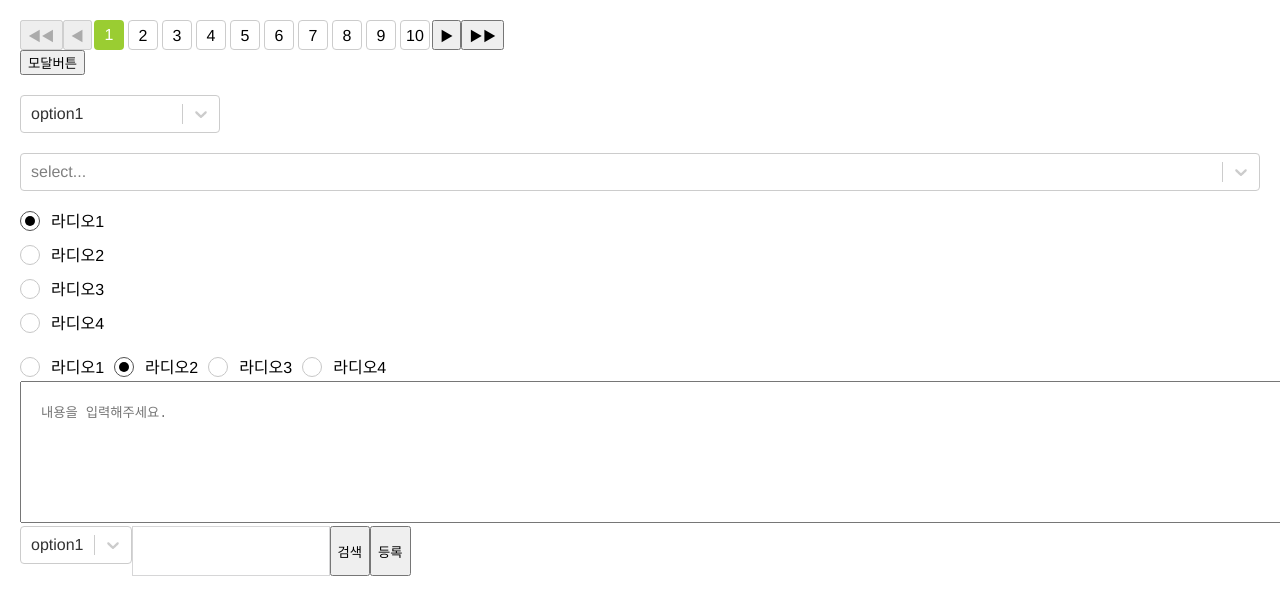
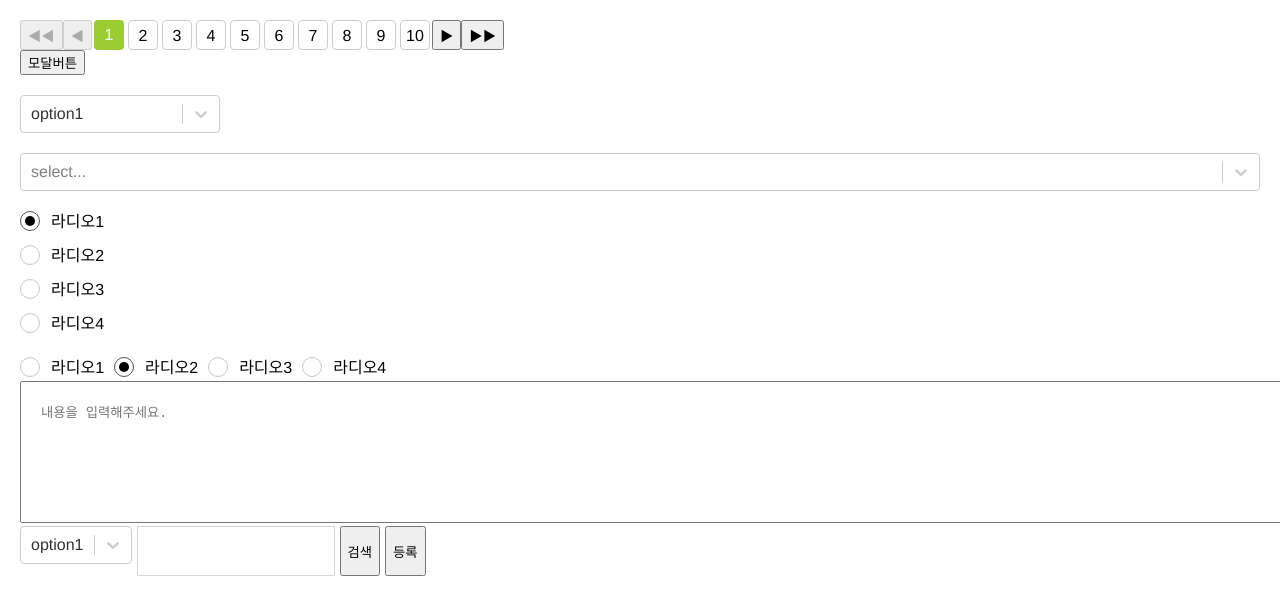
Before and after one commit to kyung-doo/kice, a React (Create React App) app: page /testpage in a window 1280 px wide. Shown: the top 614 px of the page. Built offline with nearby package versions, Linux system fonts and the light colour scheme.

Commit message:
select 높이 수정

```diff
--- a/src/components/BoardSearch.tsx
+++ b/src/components/BoardSearch.tsx
@@ -34,9 +34,9 @@ const BoardSearch: FC<Props & {as?: any}> = ({
 
    return (
       <Styled.BoardSearch>
-         <Select options={options} defaultValue={type} />
-         <Textbox value={keyword} onChange={setKeyword} />
-         <Button onClick={(e : React.MouseEvent<HTMLButtonElement>) => onSearch && onSearch(type,keyword)}>검색</Button>
+         <Select className={'searchSelect mr5'} options={options} defaultValue={type} />
+         <Textbox className={'mr5'} value={keyword} onChange={setKeyword} />
+         <Button className={'mr5'} onClick={(e : React.MouseEvent<HTMLButtonElement>) => onSearch && onSearch(type,keyword)}>검색</Button>
          <Button>등록</Button>
       </Styled.BoardSearch>
 
@@ -46,6 +46,7 @@ const BoardSearch: FC<Props & {as?: any}> = ({
 const Styled = {
    BoardSearch : styled.div<Props>`
       display: flex;
+      height: 50px;
    `,
 }
 
--- a/src/components/Select.tsx
+++ b/src/components/Select.tsx
@@ -23,6 +23,7 @@ const Select: FC<Props & {as?: any}> = ({
    ...props
 }) => {
 
+   console.log(className);
    return (
       <Styled.Select className={className} w={w}>
          <ReactSelect
@@ -39,6 +40,9 @@ const Select: FC<Props & {as?: any}> = ({
 const Styled = {
    Select: styled.div<Props>`
       width: ${props => props.w || ''};
+      .select__control{
+         height: 100%;
+      }
    `,
 }
 
```
